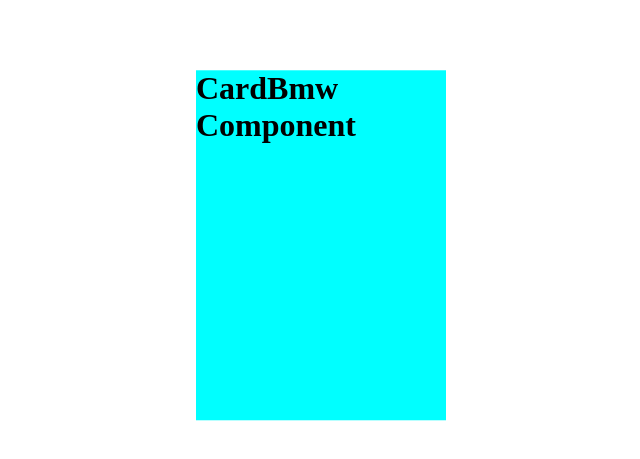
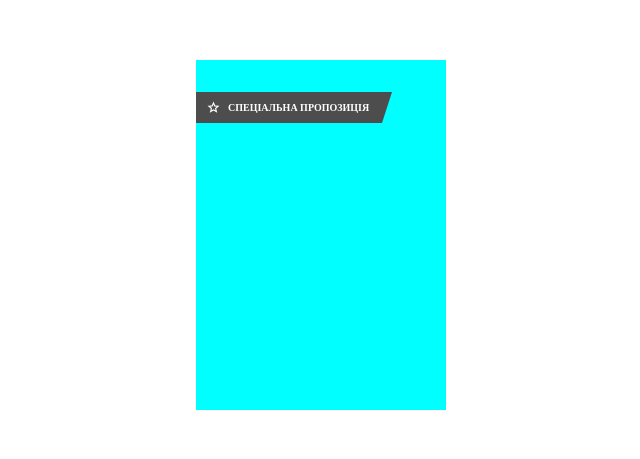
Before and after one commit to KostiantynPolishko2/bmw-ua, a React (Create React App) app: page / in a window 1280 px wide. Shown: the part 173-632 px from the top of the page, without its empty margins (327-967 px from the left). Built offline with nearby package versions, Linux system fonts and the light colour scheme.

Commit message:
3 Created css style for item special proposal

```diff
--- a/public/index.html
+++ b/public/index.html
@@ -24,6 +24,7 @@
       work correctly both with client-side routing and a non-root public URL.
       Learn how to configure a non-root public URL by running `npm run build`.
     -->
+    <link rel="stylesheet" href="https://fonts.googleapis.com/css2?family=Material+Symbols+Outlined" />
     <title>React App</title>
   </head>
   <body>
--- a/src/components/CardBmw/CardBmw.css
+++ b/src/components/CardBmw/CardBmw.css
@@ -1,13 +1,16 @@
 :root{
     --card-width: 250px;
     --card-height: 350px;
+    --card-bg-rgb: rgb(0, 255, 255);
     --card-shadow-rgb: rgb(179, 176, 176);
-    --propose-width: 100px;
-    --propose-height: 25px;
+
+    --propose-width: calc((var(--card-width)*0.7));
+    --propose-height: calc(var(--card-height)*0.09);
+    --propose-bg-rgb: rgb(77, 77, 77);
 }
 
 div.card-bmw {
-    background-color: aqua;
+    background-color: var(--card-bg-rgb);
     width: var(--card-width);
     height: var(--card-height);
 }
@@ -21,5 +24,52 @@
 
 .card-bmw:hover{
     box-shadow: 3px 5px 7px var(--card-shadow-rgb), -3px 5px 7px var(--card-shadow-rgb), 0px -2px 7px var(--card-shadow-rgb);
+}
 
+div.card-bmw__propose {
+    height: var(--propose-height);
+    display: flex;
+    flex-direction: row;
 }
+
+.card-bmw__propose {
+    position: relative;
+    top: var(--propose-height);
+    left: 0px;
+}
+
+div.card-bmw__propose > div:first-child{
+    width: var(--propose-width);
+    height: inherit;
+    background-color: var(--propose-bg-rgb);
+    display: flex;
+    flex-direction: row;
+    align-items: center;
+}
+
+.card-bmw__propose > div:first-child {
+    font-size: 10px;
+    font-weight: 600;
+    color: white;
+}
+
+.card-bmw__propose > div:first-child i{
+    position: relative;
+    left: 10px;
+}
+
+.card-bmw__propose > div:first-child p{
+    position: relative;
+    left: 17px;
+}
+
+div.card-bmw__propose > div:last-child{
+    position: relative;
+    width: 12px;
+    height: 0px;
+    left: -1px;
+
+    border-left: 0px solid transparent;
+    border-right: 10px solid transparent;
+    border-top: var(--propose-height) solid var(--propose-bg-rgb);
+}
--- a/src/components/CardBmw/CardBmw.tsx
+++ b/src/components/CardBmw/CardBmw.tsx
@@ -5,7 +5,13 @@
 
 const CardBmw: FC<CardBmwProps> = () => (
   <div className="card-bmw">
-    <h1>CardBmw Component</h1>
+    <div className='card-bmw__propose'>
+      <div>
+        <i className='material-symbols-outlined' style={{fontSize: 15+'px'}}>star</i>
+        <p>СПЕЦІАЛЬНА ПРОПОЗИЦІЯ</p>
+      </div>
+      <div></div>
+    </div>
   </div>
 );
 
```
